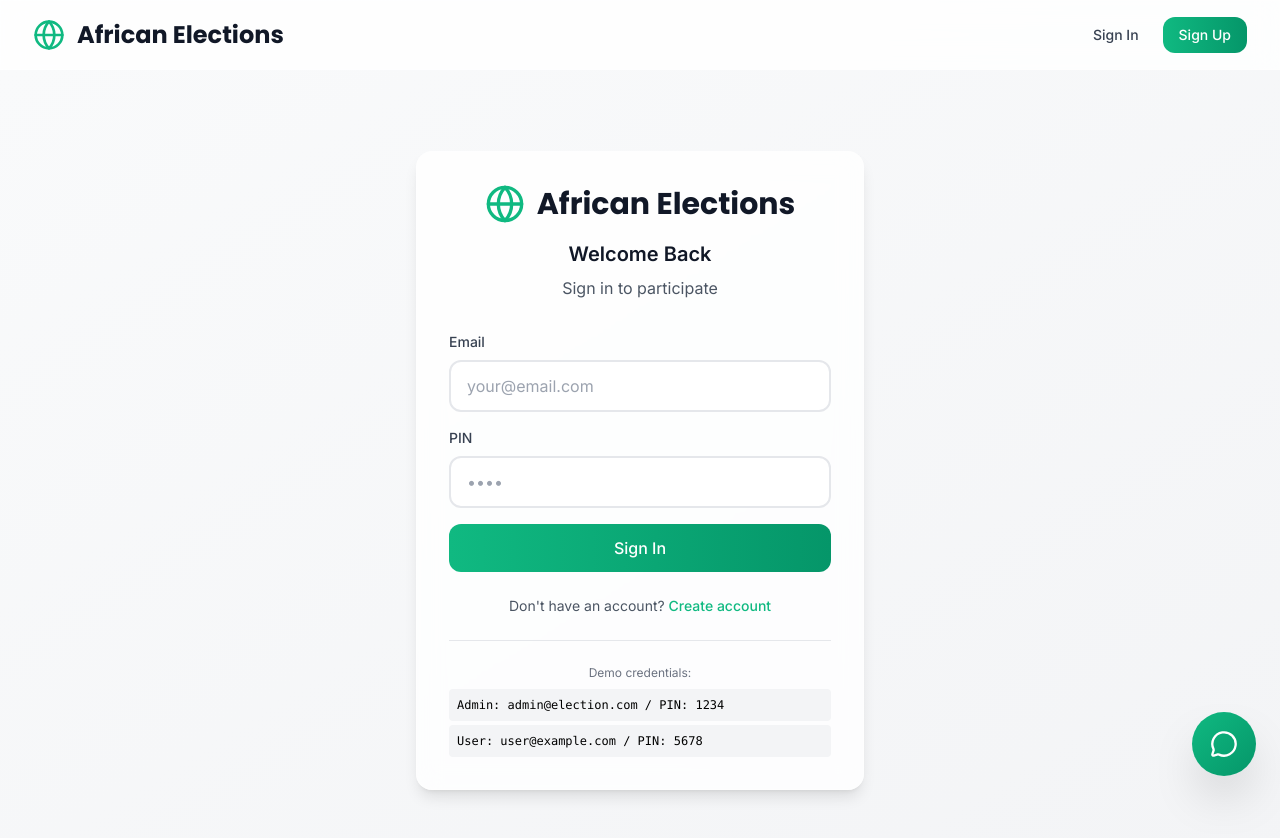
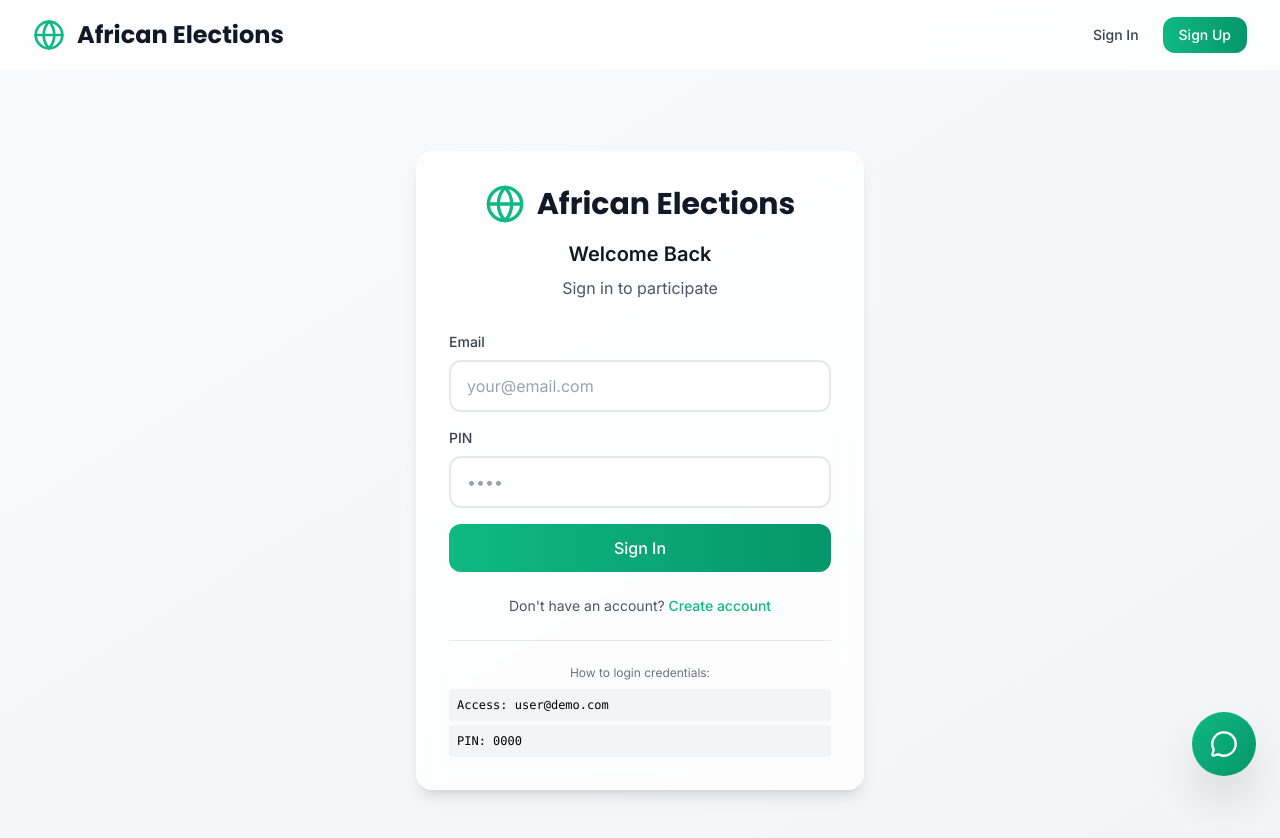
Before and after one commit to futurelicense/Election-Engagement-, a React (Vite) app: page /login in a window 1280 px wide. Shown: the top 838 px of the page. Built offline with nearby package versions, Linux system fonts and the light colour scheme; no server answers.

Commit message:
Update demo login credentials text

```diff
--- a/src/pages/Login.tsx
+++ b/src/pages/Login.tsx
@@ -84,14 +84,14 @@ export function Login() {
 
           <div className="mt-6 pt-6 border-t border-gray-200">
             <p className="text-xs text-gray-500 text-center mb-2">
-              Demo credentials:
+              How to login credentials:
             </p>
             <div className="space-y-1">
               <p className="font-mono text-xs bg-gray-100 p-2 rounded">
-                Admin: admin@election.com / PIN: 1234
+                Access: user@demo.com
               </p>
               <p className="font-mono text-xs bg-gray-100 p-2 rounded">
-                User: user@example.com / PIN: 5678
+                PIN: 0000
               </p>
             </div>
           </div>
```
